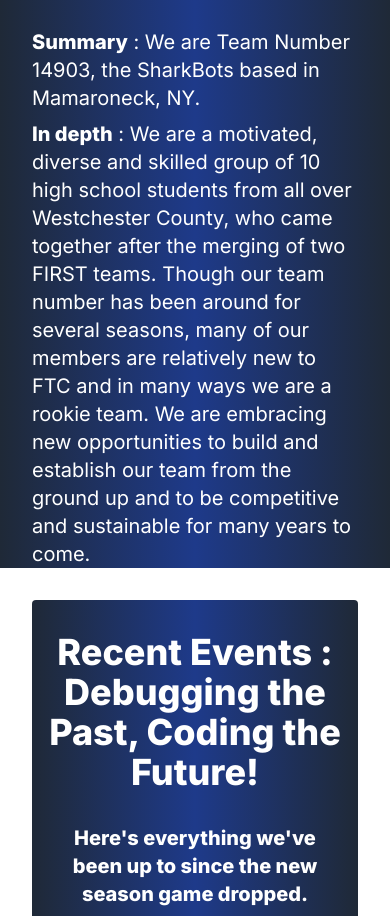
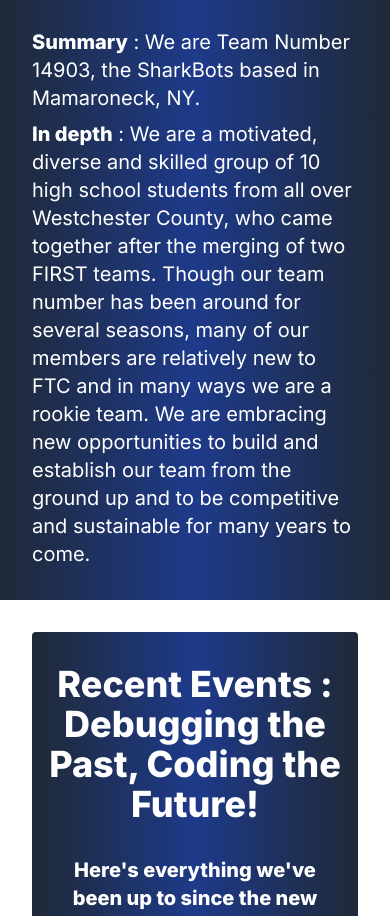
Before and after one commit to SKY3E/Sharkbots-Website, a Next.js app: page / in a window 390 px wide. Shown: the part 1660-2576 px from the top of the page. Built offline with nearby package versions, Linux system fonts and the light colour scheme.

Commit message:
Update event.js to adjust paragraph padding

```diff
--- a/app/components/event.js
+++ b/app/components/event.js
@@ -11,7 +11,7 @@ const Event = ({direction, image, title, hook, text}) => {
         <div className="height-rsection w-full lg:w-2/3 xl:w-full background-section lg:ml-4 lg:rounded-l-lg">
           <h2 className='text-white font-extrabold text-4xl p-8'>{title}</h2>
           <p className='text-white text-xl px-8 pb-2'><span className='font-extrabold'>Summary</span> : {hook}</p>
-          <p className='text-white text-xl px-8'><span className='font-extrabold'>In depth</span> : {text}</p>
+          <p className='text-white text-xl px-8 pb-8 lg:pb-0'><span className='font-extrabold'>In depth</span> : {text}</p>
         </div>
       </section>
     );
```
